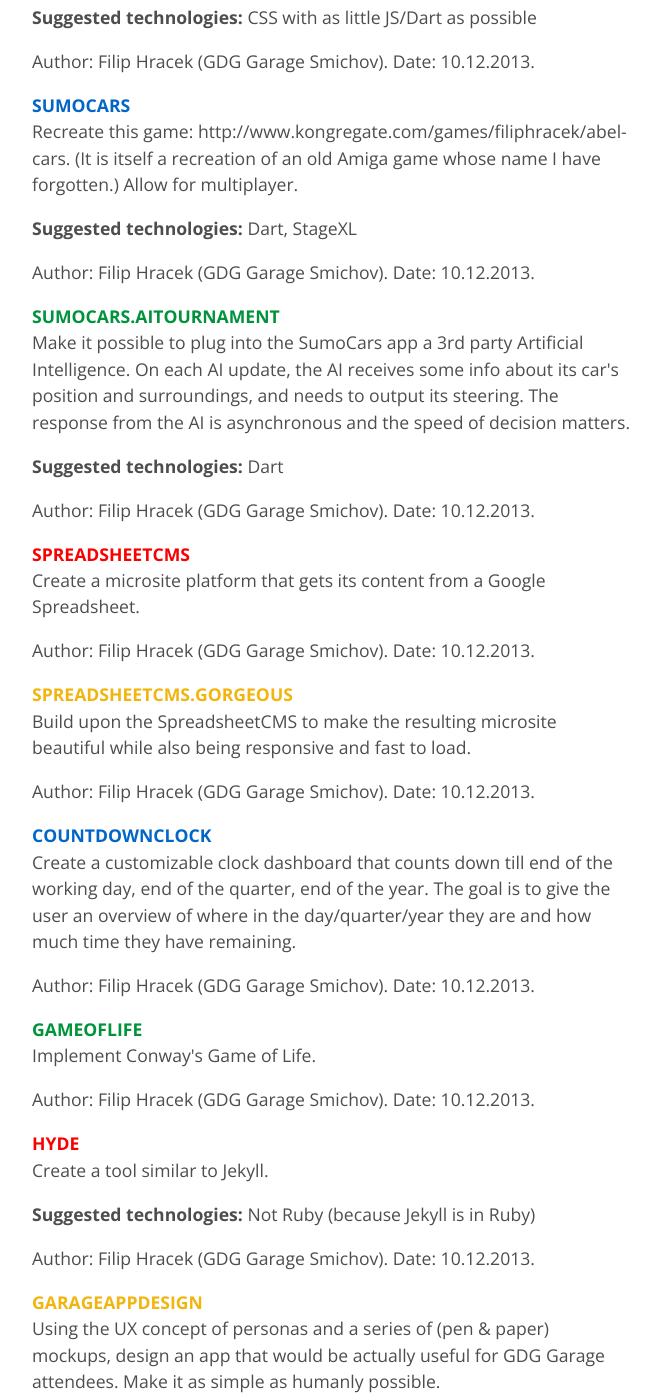
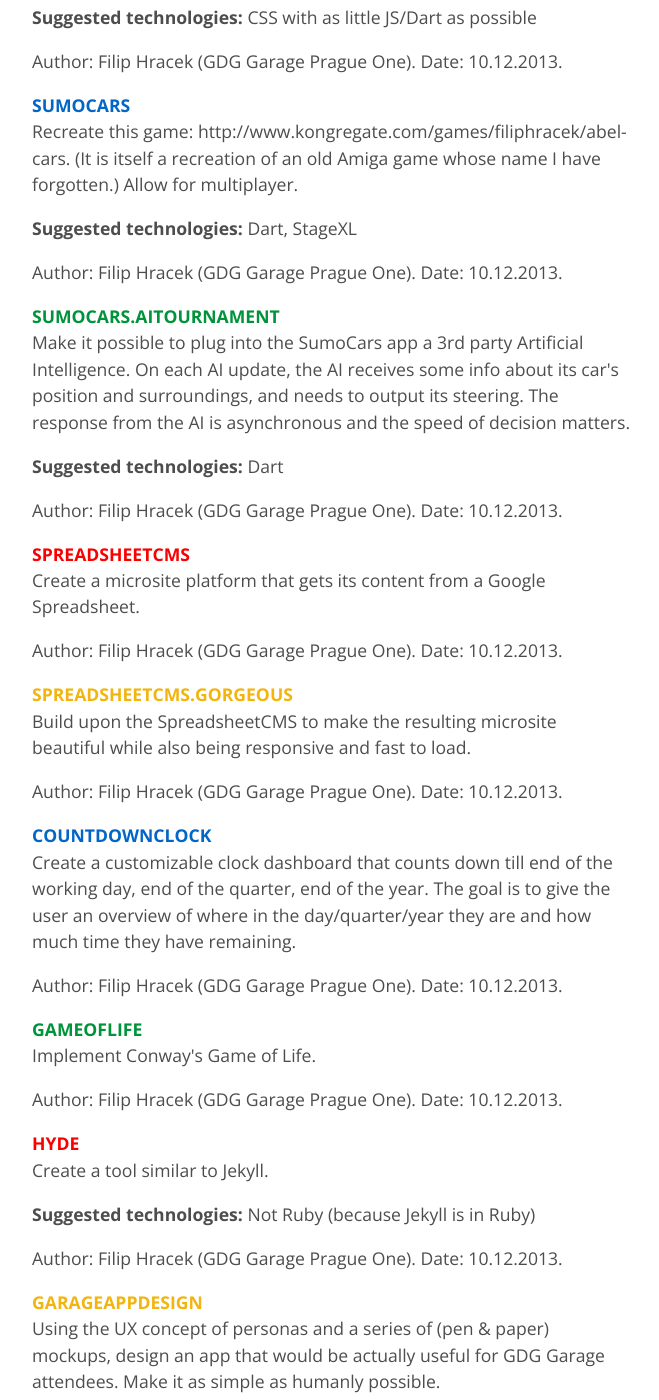
Before and after one commit to gdg-garage/gdg-garage.github.io, a Jekyll site: the page built from projects/index.markdown, in a window 1280 px wide and 1400 px high, scrolled down 912 px. Shown: the whole window, without its empty margins (308-967 px from the left). Built offline with Jekyll 4.4.1, drawn with Linux system fonts in a browser that asks for light colours; Markdown is read by kramdown in place of the engine named in the settings; some of the changed text lies outside the part shown.

Commit message:
Add a blurb about 'fitness center', update projects' home GDG Garage to Prague One

```diff
--- a/_data/projects.yml
+++ b/_data/projects.yml
@@ -1,13 +1,13 @@
-- {"projectName":"WorldProblems","author":"Filip Hracek","homeGdgGarage":"Smichov","prerequisiteProjectName":"None","prerequisites":"None","difficulty":"Easy","estimatedPersonHours":"8","category":"App","tags":"","suggestedTechnologies":"Go (App Engine)","problemDescription":"Create a simple web app that displays a random #firstworldproblem and a random third world problem, side by side. Reloading the page displays another pair.","url":"","hints":"","dateAdded":"10.12.2013"}
-- {"projectName":"WorldProblems.Neat","author":"Filip Hracek","homeGdgGarage":"Smichov","prerequisiteProjectName":"WorldProblems","prerequisites":"None","difficulty":"Easy","estimatedPersonHours":"16","category":"App","tags":"UX","suggestedTechnologies":"Dart, Polymer","problemDescription":"Build upon the 'static' WorldProblems app so that it looks great on all devices and in addition to reloading, user can get the next pair by ajax.","url":"","hints":"","dateAdded":"10.12.2013"}
-- {"projectName":"CustomBillboard","author":"Filip Hracek","homeGdgGarage":"Smichov","prerequisiteProjectName":"None","prerequisites":"None","difficulty":"Easy","estimatedPersonHours":"8","category":"App","tags":"UX","suggestedTechnologies":"CSS with as little JS/Dart as possible","problemDescription":"Find a photo of a billboard by the road, display it on a web page and allow the user to modify its contents (write onto the billboard). Make the result as realistic-looking as possible.","url":"","hints":"CSS 3D transforms, ContentEditable, http://www.google.com/fonts","dateAdded":"10.12.2013"}
-- {"projectName":"SumoCars","author":"Filip Hracek","homeGdgGarage":"Smichov","prerequisiteProjectName":"None","prerequisites":"None","difficulty":"Medium","estimatedPersonHours":"64","category":"Game","tags":"AI","suggestedTechnologies":"Dart, StageXL","problemDescription":"Recreate this game: http://www.kongregate.com/games/filiphracek/abel-cars. (It is itself a recreation of an old Amiga game whose name I have forgotten.) Allow for multiplayer.","url":"","hints":"","dateAdded":"10.12.2013"}
-- {"projectName":"SumoCars.AITournament","author":"Filip Hracek","homeGdgGarage":"Smichov","prerequisiteProjectName":"SumoCars","prerequisites":"None","difficulty":"Medium","estimatedPersonHours":"32","category":"Game","tags":"AI","suggestedTechnologies":"Dart","problemDescription":"Make it possible to plug into the SumoCars app a 3rd party Artificial Intelligence. On each AI update, the AI receives some info about its car's position and surroundings, and needs to output its steering. The response from the AI is asynchronous and the speed of decision matters.","url":"","hints":"Dart's URL isolates","dateAdded":"10.12.2013"}
-- {"projectName":"SpreadsheetCMS","author":"Filip Hracek","homeGdgGarage":"Smichov","prerequisiteProjectName":"None","prerequisites":"None","difficulty":"Easy","estimatedPersonHours":"16","category":"App","tags":"","suggestedTechnologies":"","problemDescription":"Create a microsite platform that gets its content from a Google Spreadsheet.","url":"","hints":"https://developers.google.com/gdata/samples/spreadsheet_sample","dateAdded":"10.12.2013"}
-- {"projectName":"SpreadsheetCMS.Gorgeous","author":"Filip Hracek","homeGdgGarage":"Smichov","prerequisiteProjectName":"None","prerequisites":"None","difficulty":"Medium","estimatedPersonHours":"16","category":"App","tags":"UX","suggestedTechnologies":"","problemDescription":"Build upon the SpreadsheetCMS to make the resulting microsite beautiful while also being responsive and fast to load.","url":"","hints":"https://developers.google.com/speed/pagespeed/insights/, http://www.google.com/fonts","dateAdded":"10.12.2013"}
-- {"projectName":"CountdownClock","author":"Filip Hracek","homeGdgGarage":"Smichov","prerequisiteProjectName":"None","prerequisites":"None","difficulty":"Easy","estimatedPersonHours":"8","category":"App","tags":"UX","suggestedTechnologies":"","problemDescription":"Create a customizable clock dashboard that counts down till end of the working day, end of the quarter, end of the year. The goal is to give the user an overview of where in the day/quarter/year they are and how much time they have remaining.","url":"","hints":"","dateAdded":"10.12.2013"}
-- {"projectName":"GameOfLife","author":"Filip Hracek","homeGdgGarage":"Smichov","prerequisiteProjectName":"None","prerequisites":"None","difficulty":"Easy","estimatedPersonHours":"8","category":"App","tags":"","suggestedTechnologies":"","problemDescription":"Implement Conway's Game of Life.","url":"","hints":"","dateAdded":"10.12.2013"}
-- {"projectName":"Hyde","author":"Filip Hracek","homeGdgGarage":"Smichov","prerequisiteProjectName":"None","prerequisites":"None","difficulty":"Hard","estimatedPersonHours":"128","category":"Tool","tags":"","suggestedTechnologies":"Not Ruby (because Jekyll is in Ruby)","problemDescription":"Create a tool similar to Jekyll.","url":"","hints":"","dateAdded":"10.12.2013"}
-- {"projectName":"GarageAppDesign","author":"Filip Hracek","homeGdgGarage":"Smichov","prerequisiteProjectName":"None","prerequisites":"None","difficulty":"Medium","estimatedPersonHours":"8","category":"App","tags":"UX","suggestedTechnologies":"Pen & Paper","problemDescription":"Using the UX concept of personas and a series of (pen & paper) mockups, design an app that would be actually useful for GDG Garage attendees. Make it as simple as humanly possible.","url":"","hints":"","dateAdded":"11.12.2013"}
-- {"projectName":"GarageAppDesign.Implementation","author":"Filip Hracek","homeGdgGarage":"Smichov","prerequisiteProjectName":"GarageAppDesign","prerequisites":"None","difficulty":"Hard","estimatedPersonHours":"64","category":"App","tags":"UX","suggestedTechnologies":"Android SDK","problemDescription":"Implement the app designed in GarageAppDesign. Focus on the UX.","url":"","hints":"http://developer.android.com/design/index.html","dateAdded":"11.12.2013"}
-- {"projectName":"SafeHTML","author":"Filip Hracek","homeGdgGarage":"Smichov","prerequisiteProjectName":"None","prerequisites":"None","difficulty":"Medium","estimatedPersonHours":"32","category":"Tool","tags":"","suggestedTechnologies":"Dart or JavaScript","problemDescription":"Design – and create parser(s) for – a vehicle for HTML (subset) that is safe for dynamic content (no XSS posibilities). In other words, a client side app can receive this and output the content as HTML without fear of XSS.","url":"","hints":"http://blog.mozilla.org/security/2013/09/24/introducing-html2dom-an-alternative-to-setting-innerhtml/","dateAdded":"13.12.2013"}
+- {"projectName":"WorldProblems","author":"Filip Hracek","homeGdgGarage":"Prague One","prerequisiteProjectName":"None","prerequisites":"None","difficulty":"Easy","estimatedPersonHours":"8","category":"App","tags":"","suggestedTechnologies":"Go (App Engine)","problemDescription":"Create a simple web app that displays a random #firstworldproblem and a random third world problem, side by side. Reloading the page displays another pair.","url":"","hints":"","dateAdded":"10.12.2013"}
+- {"projectName":"WorldProblems.Neat","author":"Filip Hracek","homeGdgGarage":"Prague One","prerequisiteProjectName":"WorldProblems","prerequisites":"None","difficulty":"Easy","estimatedPersonHours":"16","category":"App","tags":"UX","suggestedTechnologies":"Dart, Polymer","problemDescription":"Build upon the 'static' WorldProblems app so that it looks great on all devices and in addition to reloading, user can get the next pair by ajax.","url":"","hints":"","dateAdded":"10.12.2013"}
+- {"projectName":"CustomBillboard","author":"Filip Hracek","homeGdgGarage":"Prague One","prerequisiteProjectName":"None","prerequisites":"None","difficulty":"Easy","estimatedPersonHours":"8","category":"App","tags":"UX","suggestedTechnologies":"CSS with as little JS/Dart as possible","problemDescription":"Find a photo of a billboard by the road, display it on a web page and allow the user to modify its contents (write onto the billboard). Make the result as realistic-looking as possible.","url":"","hints":"CSS 3D transforms, ContentEditable, http://www.google.com/fonts","dateAdded":"10.12.2013"}
+- {"projectName":"SumoCars","author":"Filip Hracek","homeGdgGarage":"Prague One","prerequisiteProjectName":"None","prerequisites":"None","difficulty":"Medium","estimatedPersonHours":"64","category":"Game","tags":"AI","suggestedTechnologies":"Dart, StageXL","problemDescription":"Recreate this game: http://www.kongregate.com/games/filiphracek/abel-cars. (It is itself a recreation of an old Amiga game whose name I have forgotten.) Allow for multiplayer.","url":"","hints":"","dateAdded":"10.12.2013"}
+- {"projectName":"SumoCars.AITournament","author":"Filip Hracek","homeGdgGarage":"Prague One","prerequisiteProjectName":"SumoCars","prerequisites":"None","difficulty":"Medium","estimatedPersonHours":"32","category":"Game","tags":"AI","suggestedTechnologies":"Dart","problemDescription":"Make it possible to plug into the SumoCars app a 3rd party Artificial Intelligence. On each AI update, the AI receives some info about its car's position and surroundings, and needs to output its steering. The response from the AI is asynchronous and the speed of decision matters.","url":"","hints":"Dart's URL isolates","dateAdded":"10.12.2013"}
+- {"projectName":"SpreadsheetCMS","author":"Filip Hracek","homeGdgGarage":"Prague One","prerequisiteProjectName":"None","prerequisites":"None","difficulty":"Easy","estimatedPersonHours":"16","category":"App","tags":"","suggestedTechnologies":"","problemDescription":"Create a microsite platform that gets its content from a Google Spreadsheet.","url":"","hints":"https://developers.google.com/gdata/samples/spreadsheet_sample","dateAdded":"10.12.2013"}
+- {"projectName":"SpreadsheetCMS.Gorgeous","author":"Filip Hracek","homeGdgGarage":"Prague One","prerequisiteProjectName":"None","prerequisites":"None","difficulty":"Medium","estimatedPersonHours":"16","category":"App","tags":"UX","suggestedTechnologies":"","problemDescription":"Build upon the SpreadsheetCMS to make the resulting microsite beautiful while also being responsive and fast to load.","url":"","hints":"https://developers.google.com/speed/pagespeed/insights/, http://www.google.com/fonts","dateAdded":"10.12.2013"}
+- {"projectName":"CountdownClock","author":"Filip Hracek","homeGdgGarage":"Prague One","prerequisiteProjectName":"None","prerequisites":"None","difficulty":"Easy","estimatedPersonHours":"8","category":"App","tags":"UX","suggestedTechnologies":"","problemDescription":"Create a customizable clock dashboard that counts down till end of the working day, end of the quarter, end of the year. The goal is to give the user an overview of where in the day/quarter/year they are and how much time they have remaining.","url":"","hints":"","dateAdded":"10.12.2013"}
+- {"projectName":"GameOfLife","author":"Filip Hracek","homeGdgGarage":"Prague One","prerequisiteProjectName":"None","prerequisites":"None","difficulty":"Easy","estimatedPersonHours":"8","category":"App","tags":"","suggestedTechnologies":"","problemDescription":"Implement Conway's Game of Life.","url":"","hints":"","dateAdded":"10.12.2013"}
+- {"projectName":"Hyde","author":"Filip Hracek","homeGdgGarage":"Prague One","prerequisiteProjectName":"None","prerequisites":"None","difficulty":"Hard","estimatedPersonHours":"128","category":"Tool","tags":"","suggestedTechnologies":"Not Ruby (because Jekyll is in Ruby)","problemDescription":"Create a tool similar to Jekyll.","url":"","hints":"","dateAdded":"10.12.2013"}
+- {"projectName":"GarageAppDesign","author":"Filip Hracek","homeGdgGarage":"Prague One","prerequisiteProjectName":"None","prerequisites":"None","difficulty":"Medium","estimatedPersonHours":"8","category":"App","tags":"UX","suggestedTechnologies":"Pen & Paper","problemDescription":"Using the UX concept of personas and a series of (pen & paper) mockups, design an app that would be actually useful for GDG Garage attendees. Make it as simple as humanly possible.","url":"","hints":"","dateAdded":"11.12.2013"}
+- {"projectName":"GarageAppDesign.Implementation","author":"Filip Hracek","homeGdgGarage":"Prague One","prerequisiteProjectName":"GarageAppDesign","prerequisites":"None","difficulty":"Hard","estimatedPersonHours":"64","category":"App","tags":"UX","suggestedTechnologies":"Android SDK","problemDescription":"Implement the app designed in GarageAppDesign. Focus on the UX.","url":"","hints":"http://developer.android.com/design/index.html","dateAdded":"11.12.2013"}
+- {"projectName":"SafeHTML","author":"Filip Hracek","homeGdgGarage":"Prague One","prerequisiteProjectName":"None","prerequisites":"None","difficulty":"Medium","estimatedPersonHours":"32","category":"Tool","tags":"","suggestedTechnologies":"Dart or JavaScript","problemDescription":"Design – and create parser(s) for – a vehicle for HTML (subset) that is safe for dynamic content (no XSS posibilities). In other words, a client side app can receive this and output the content as HTML without fear of XSS.","url":"","hints":"http://blog.mozilla.org/security/2013/09/24/introducing-html2dom-an-alternative-to-setting-innerhtml/","dateAdded":"13.12.2013"}
--- a/index.markdown
+++ b/index.markdown
@@ -12,6 +12,8 @@ GDG Garage is an <span class="c1">informal</span>, <span class="c2">hyperlocal</
 <span class="c1">Informal</span> means that there is no speaker. People come and work together in small groups --- on whatever they feel like. <span class="c2">Hyperlocal</span> means it's a neighborhood thing. <img src="http://scr.templates.com/screenshots/illustrations/vector-illustration-of-a-toy-car-near-its-garage.1900.1917.jpg" class="illustration" />If you need to travel to a GDG Garage for more than 15 minutes, you are doing it wrong, and you should create your own. <span class="c3">Regular</span> means it happens monthly or weekly.
 
 Think of GDG Garage as a D&D<small class="star">* <span>(Dungeons & Dragons, probably the most popular role-playing game)</span></small> session, but instead of dice and sheets of paper, you have laptops and code.
+
+Or think of it as a local fitness center, but instead of excercising muscles, you excercise your coding skills.
 
 These are the principles of GDG Garage:
 
```
